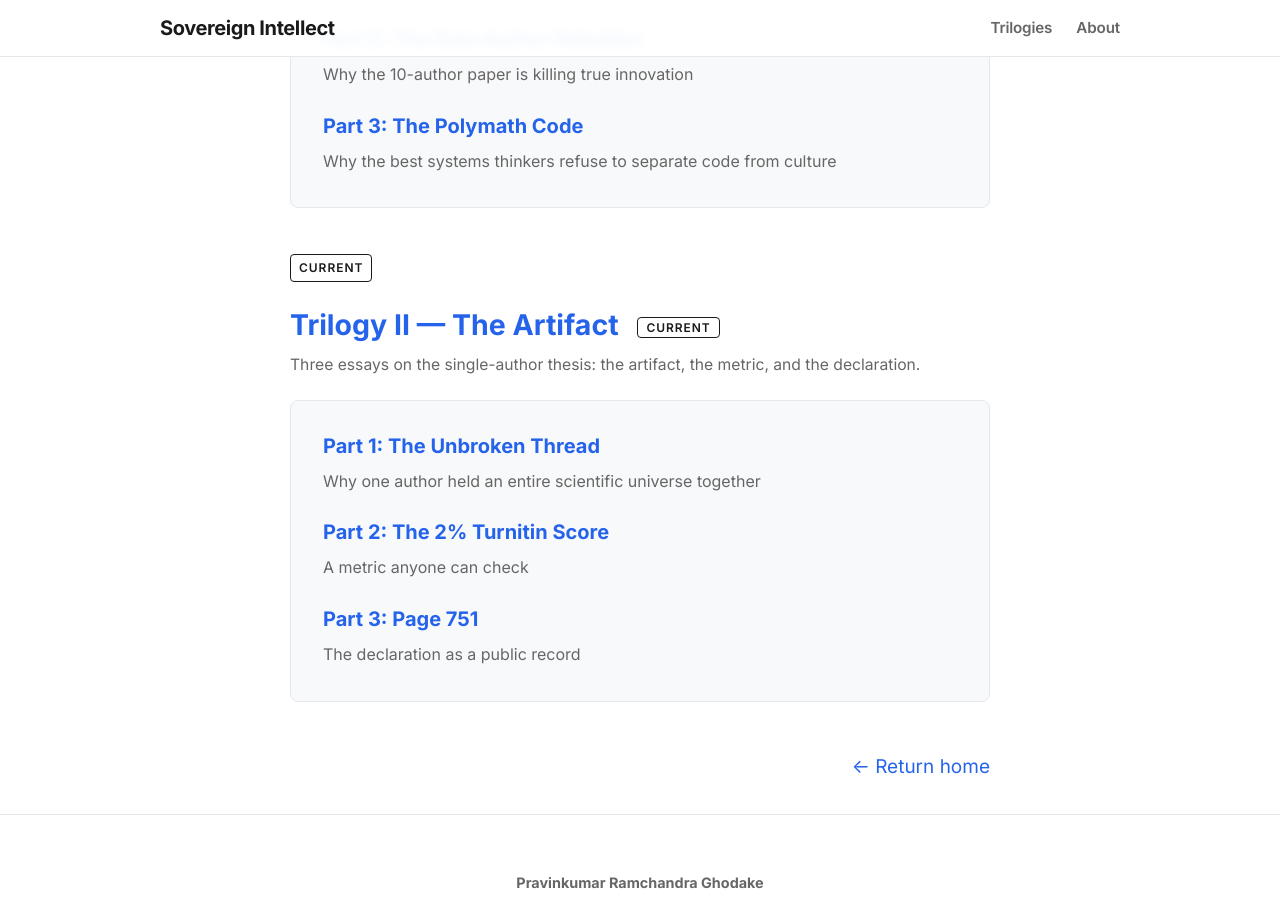
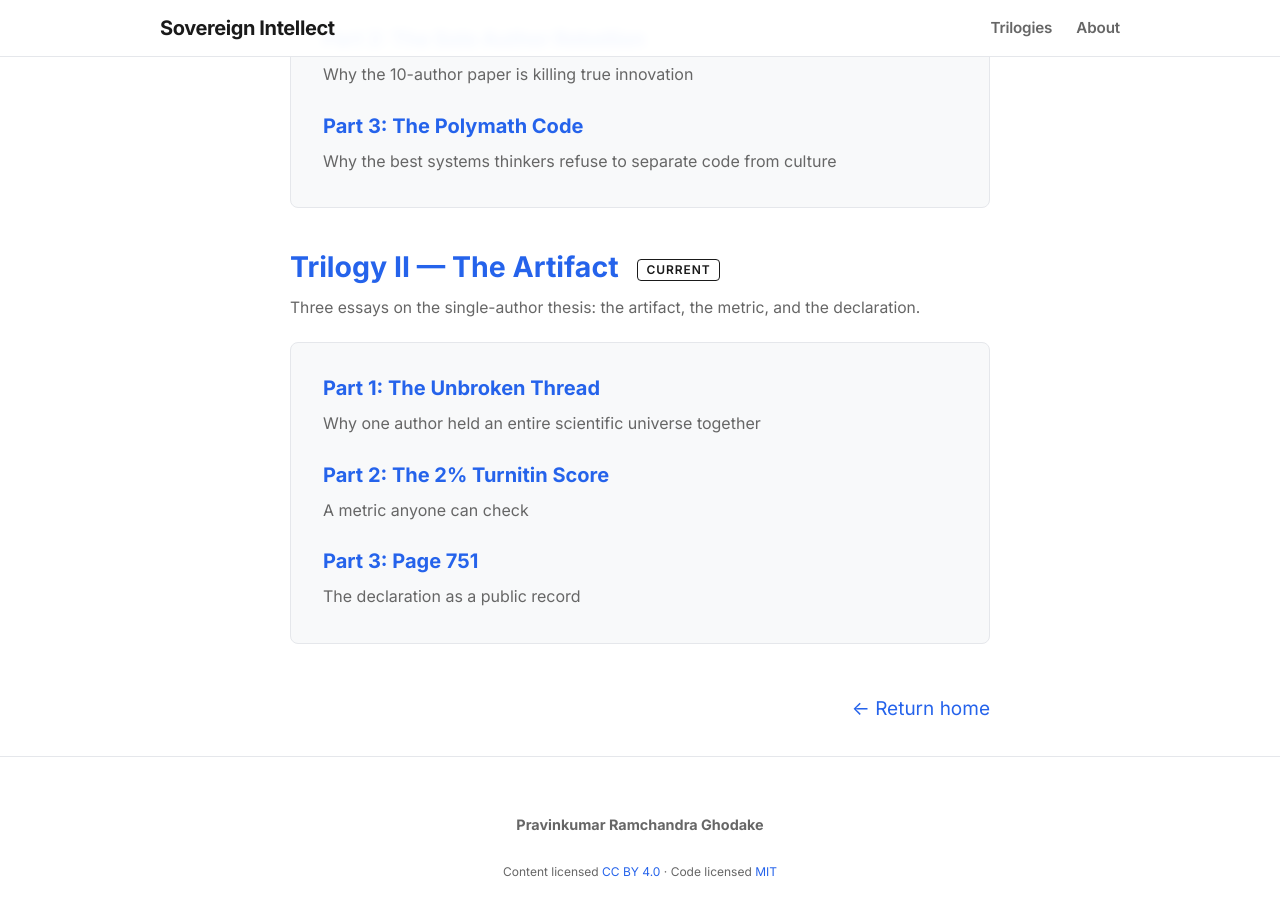
Before and after one commit to pravinkumar-ghodake/sovereign-intellect-blog, a Jekyll site: the page built from trilogies.md, in a window 1280 px wide and 900 px high, scrolled down 553 px. Built offline with Jekyll 4.4.1, drawn with Linux system fonts in a browser that asks for light colours.

Commit message:
Update trilogies.md

```diff
--- a/trilogies.md
+++ b/trilogies.md
@@ -13,12 +13,6 @@ permalink: /trilogies/
 {% assign series_list = site.data.series %}
 
 {% for trilogy in series_list %}
-
-{% if forloop.last %}
-<div style="margin-bottom: 0.5rem;">
-<span style="display: inline-block; font-family: var(--font-ui); font-size: 0.75rem; font-weight: 600; letter-spacing: 0.08em; text-transform: uppercase; color: var(--text-main); border: 1px solid var(--text-main); padding: 2px 8px; border-radius: 4px;">Current</span>
-</div>
-{% endif %}
 
 <h2 style="margin-bottom: 0.5rem;">
 <a href="{{ '/series/' | append: trilogy.slug | append: '/' | relative_url }}" style="color: var(--accent-color);">{{ trilogy.title }}</a>{% if forloop.last %} <span style="display: inline-block; font-family: var(--font-ui); font-size: 0.75rem; font-weight: 600; letter-spacing: 0.08em; text-transform: uppercase; color: var(--text-main); border: 1px solid var(--text-main); padding: 2px 8px; border-radius: 4px; margin-left: 0.75rem; vertical-align: middle;">Current</span>{% endif %}
```
